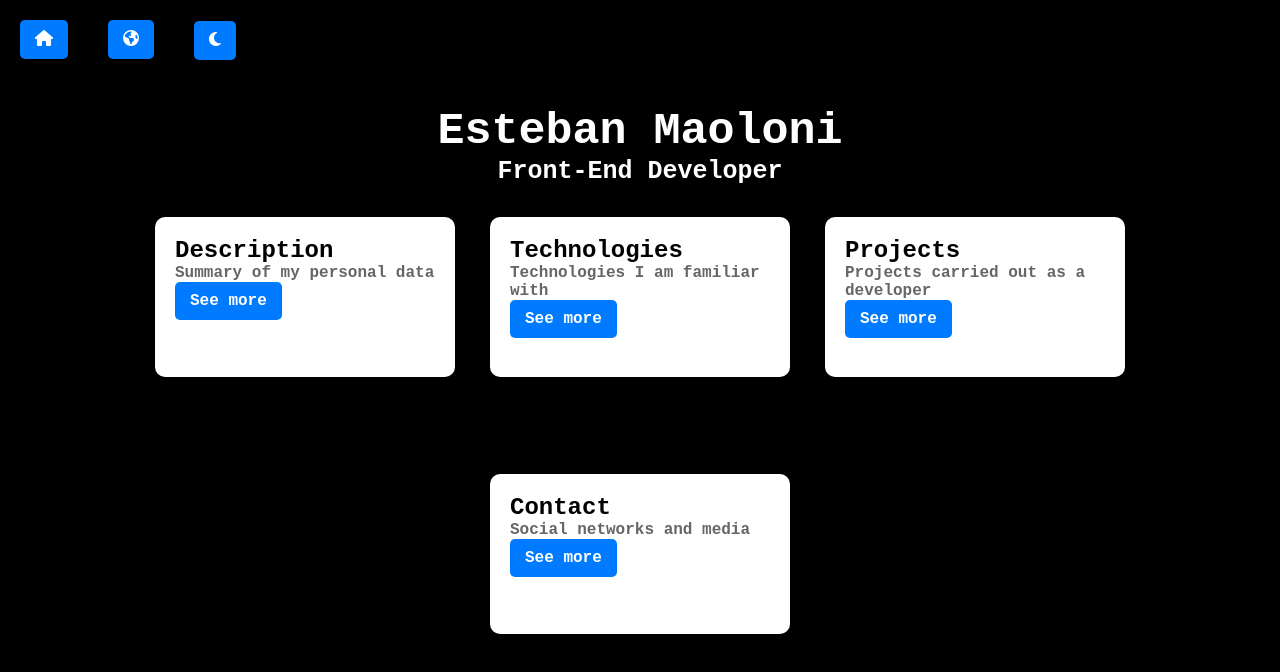
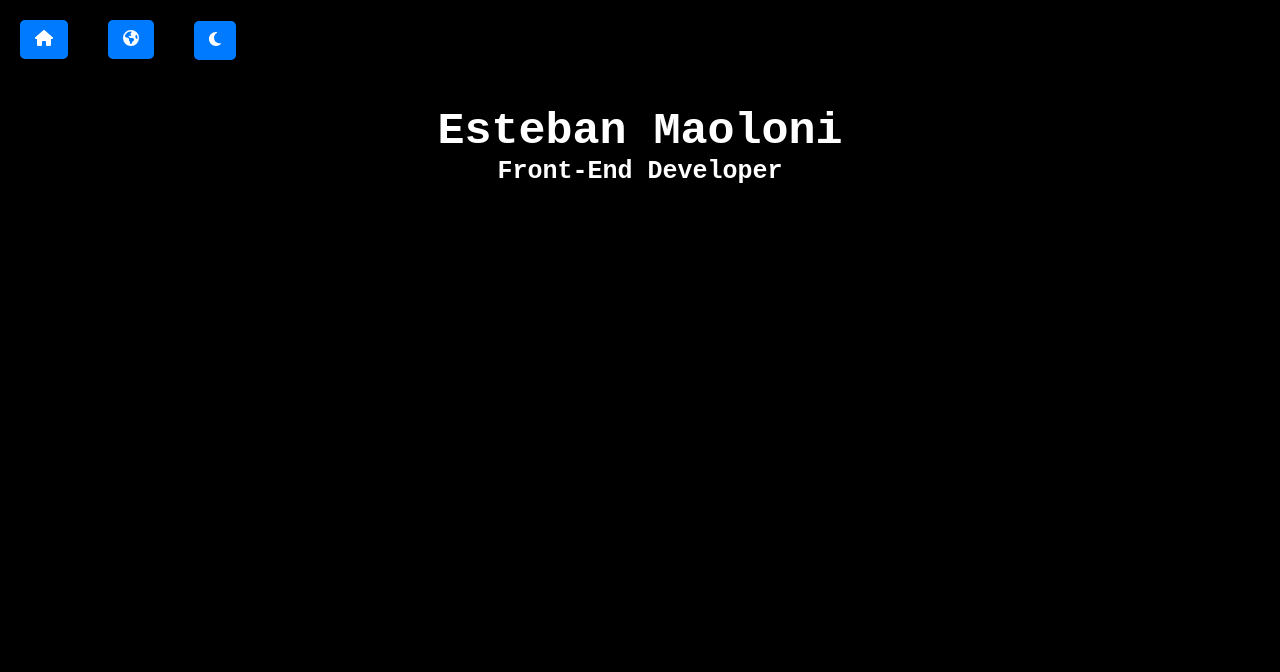
Before and after one commit to estebanmaoloni/Portfolio, a React (Vite) app: page / in a window 1280 px wide. Shown: the top 672 px of the page. Built offline with nearby package versions, Linux system fonts and the light colour scheme; a web font is replaced by a local one.

Commit message:
portfolioV3

```diff
--- a/src/App.jsx
+++ b/src/App.jsx
@@ -24,7 +24,7 @@ function App() {
                     <NavBar />
                     <Title />
                     <Routes>
-                        <Route path="/" element={<Cards />}/>
+                        <Route path="/Portfolio/" element={<Cards />}/>
                         <Route path="/description" element={<DescriptionCard />}/>
                         <Route path="/technologies" element={<Technologies/>}/>
                         <Route path="/projets" element={<Projets/>}/>
```
